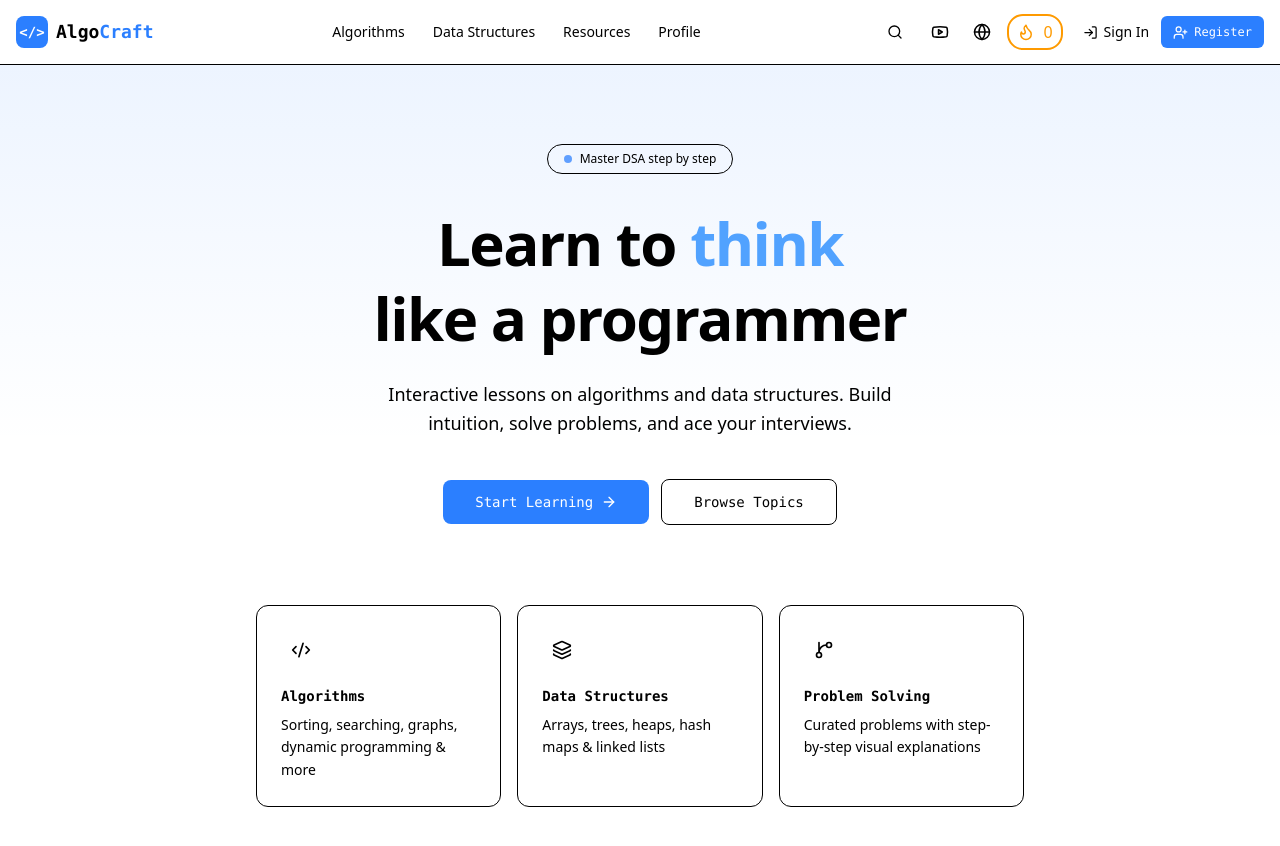
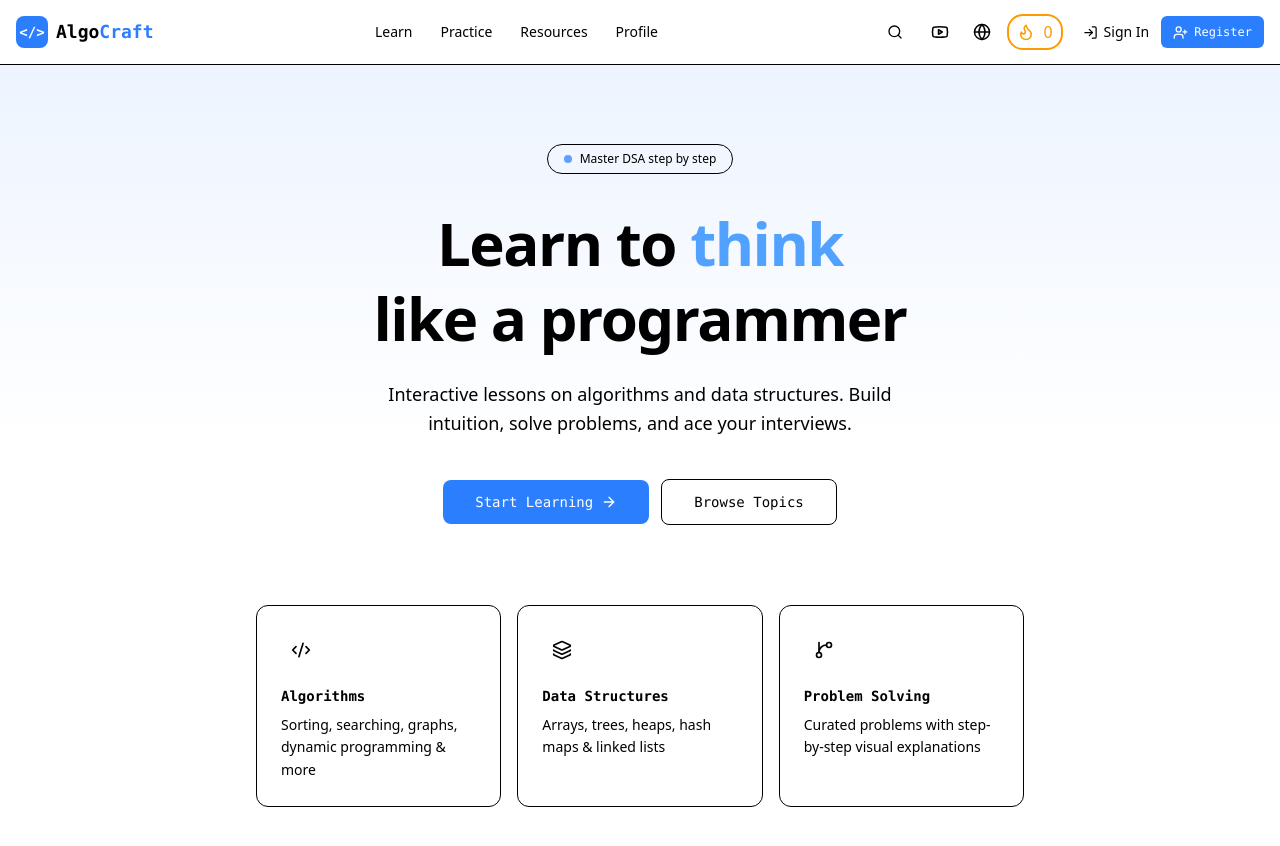
Before and after one commit to CodingPheonix/pcsg_algomaster, a Next.js app: page / in a window 1280 px wide. Shown: the top 846 px of the page. Built offline with nearby package versions, Linux system fonts and the light colour scheme; no server answers.

Commit message:
added links in navbar

```diff
--- a/app/components/AlgoCard.tsx
+++ b/app/components/AlgoCard.tsx
@@ -45,10 +45,10 @@ const AlgoCard = (item: CourseItem) => {
                 </span>
             </span>
             <span className='flex w-1/4 justify-center items-center gap-3'>
-                <button onClick={() => {router.push(`/algorithms/topic?id=${item.id}`)}} className="text-black hover:text-blue-600 px-3 py-1 rounded mr-2 hover:cursor-pointer">
+                <button onClick={() => {router.push(`/learn/topic?id=${item.id}`)}} className="text-black hover:text-blue-600 px-3 py-1 rounded mr-2 hover:cursor-pointer">
                     <FileSpreadsheet className="w-4 h-4" />
                 </button>
-                <button onClick={() => { router.push(`/algorithms/tutorial?id=${item.id}`) }} className=" text-black hover:text-yellow-500 px-3 py-2 rounded hover:cursor-pointer">
+                <button onClick={() => { router.push(`/learn/tutorial?id=${item.id}`) }} className=" text-black hover:text-yellow-500 px-3 py-2 rounded hover:cursor-pointer">
                     <Play className="w-4 h-4" />
                 </button>
                 <button onClick={() => { item.externalLink ? router.push(item.externalLink) : toast('No Link Available!') }} className=" text-black hover:text-red-500 px-3 py-2 rounded hover:cursor-pointer">
--- a/app/components/Navbar.tsx
+++ b/app/components/Navbar.tsx
@@ -29,16 +29,16 @@ const Navbar = () => {
 
                 <div className="hidden md:flex items-center gap-1">
                     <Link
-                        href="/algorithms"
+                        href="/learn"
                         className="px-3 py-2 text-sm font-medium text-muted-foreground hover:text-blue-500 transition-colors rounded-md"
                     >
-                        Algorithms
+                        Learn
                     </Link>
                     <Link
-                        href="/data_structures"
+                        href="/practice"
                         className="px-3 py-2 text-sm font-medium text-muted-foreground hover:text-blue-500 transition-colors rounded-md"
                     >
-                        Data Structures
+                        Practice
                     </Link>
                     <Link
                         href="/resources"
@@ -69,10 +69,10 @@ const Navbar = () => {
                         />
                     </div>
 
-                    <a href="#" className="p-2 text-muted-foreground hover:text-destructive transition-colors hover:text-red-500" title="YouTube">
+                    <a href="https://www.youtube.com/@PCSGlobalPrivateLimited" className="p-2 text-muted-foreground hover:text-destructive transition-colors hover:text-red-500" title="YouTube">
                         <Youtube size={18} />
                     </a>
-                    <a href="#" className="p-2 text-muted-foreground transition-colors hover:text-blue-500" title="Website">
+                    <a href="https://www.pcsglobal.in/#/home" className="p-2 text-muted-foreground transition-colors hover:text-blue-500" title="Website">
                         <Globe size={18} />
                     </a>
 
--- a/app/algorithms/tutorial/page.tsx
+++ b/app/learn/tutorial/page.tsx
@@ -158,10 +158,10 @@ const TutorialPage = () => {
       {/* Top bar */}
       <div className="sticky top-0 z-40 border-b border-blue-600 bg-background/80 backdrop-blur-xl">
         <div className="container mx-auto flex h-14 items-center justify-between px-4">
-          <a href="/" className="flex items-center gap-2 text-muted-foreground hover:text-foreground transition-colors">
+          <button onClick={() => { window.navigation.back() }} className="flex items-center gap-2 text-muted-foreground hover:text-foreground transition-colors">
             <ArrowLeft size={18} />
             <span className="text-sm font-mono">Back</span>
-          </a>
+          </button>
           <h1 className="text-sm font-mono font-bold text-foreground">Algorithm Visualizer</h1>
           <div className="w-20" />
         </div>
```
Also changed, not shown: app/learn/page.tsx (renamed from app/algorithms/page.tsx), app/learn/topic/page.tsx (renamed from app/algorithms/topic/page.tsx), app/practice/page.tsx (renamed from app/data_structures/page.tsx).
